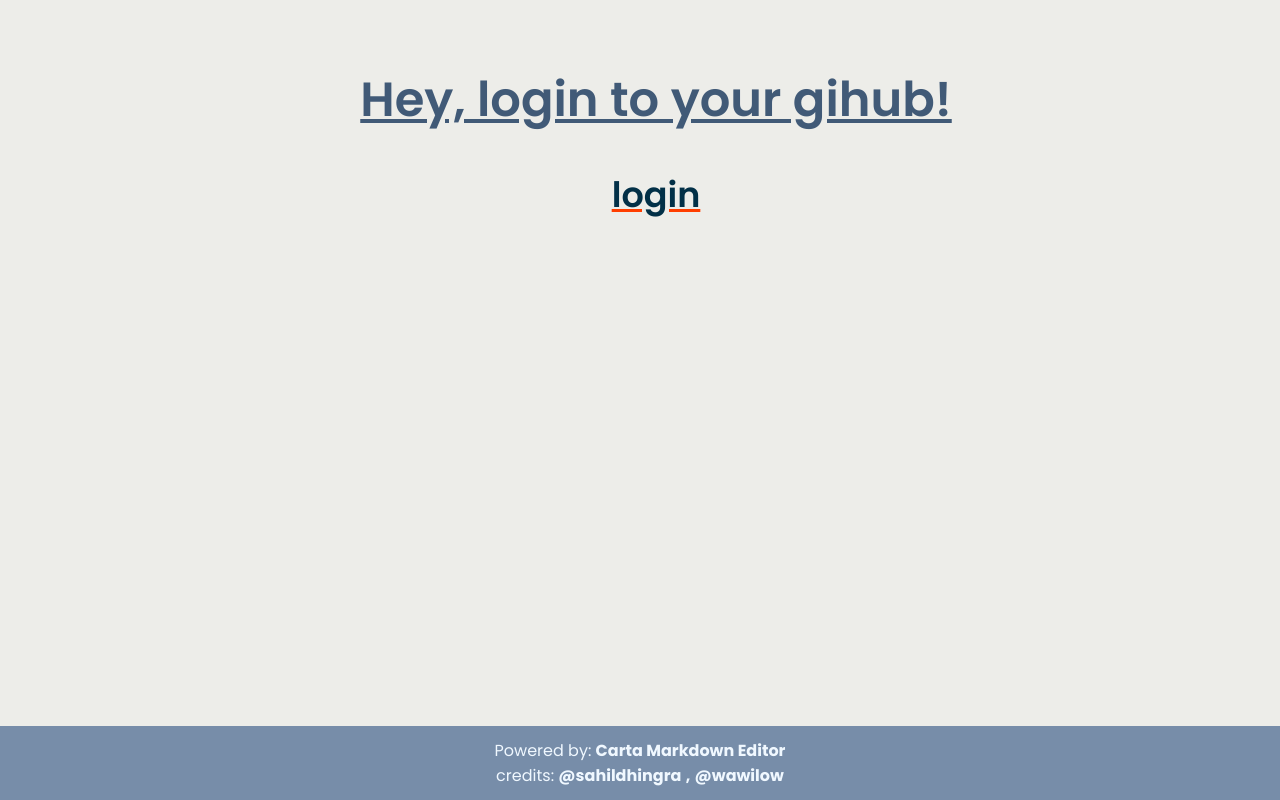
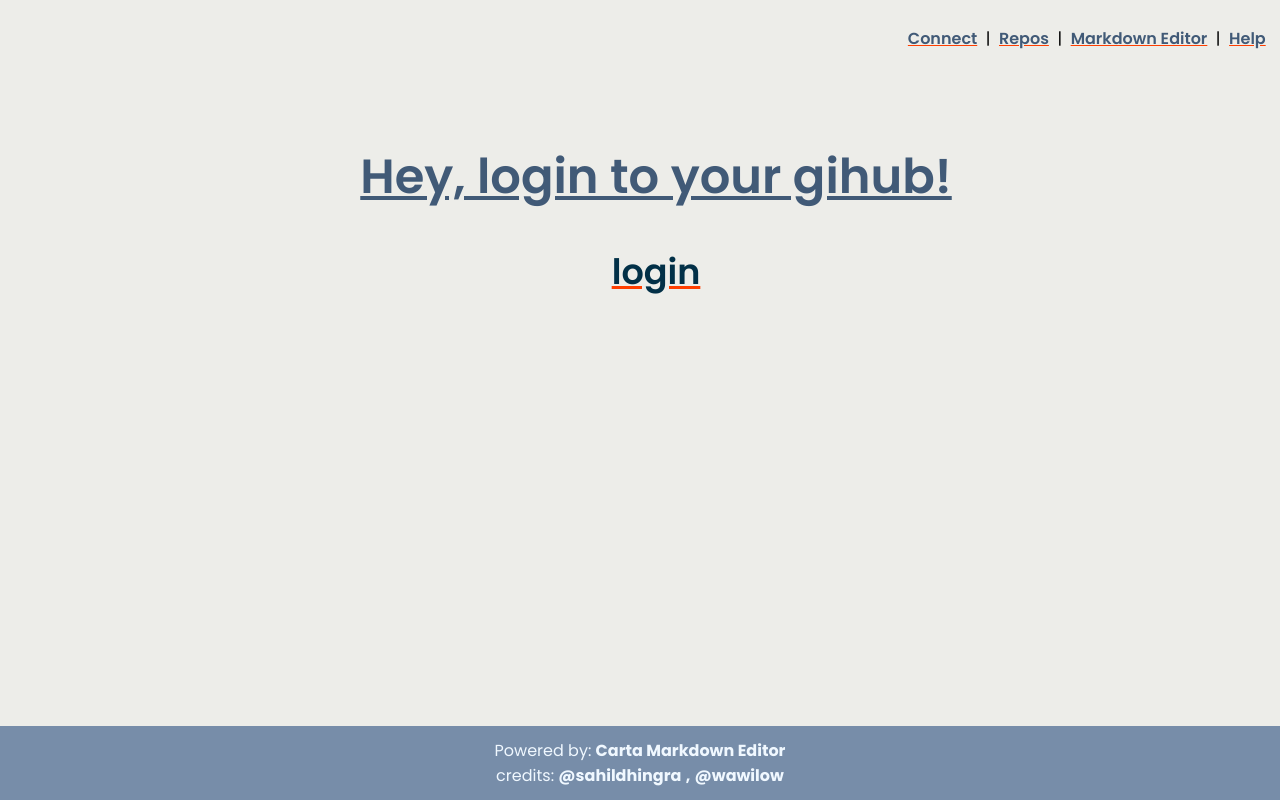
Before and after one commit to skar-software/markdown-git-cms, a SvelteKit app in the folder frontend/: page / in a window 1280 px wide. Shown: the top 800 px of the page. Built offline with nearby package versions, Linux system fonts and the light colour scheme.

Commit message:
feat: Add header with navigation links to layout component

```diff
--- a/frontend/src/routes/+layout.svelte
+++ b/frontend/src/routes/+layout.svelte
@@ -2,6 +2,9 @@
 </script>
 
 <div class="app">
+  <header>
+    <pre> <a href="/login">Connect</a>  |  <a href="/repos">Repos</a>  |  <a href="/repos">Markdown Editor</a>  |  <a href="/repos">Help</a></pre>
+  </header>
   <main>
     <slot />
   </main>
@@ -30,6 +33,12 @@
 </div>
 
 <style>
+
+  header{
+    padding: 10px;
+    direction: rtl;
+    background-color: #edede9;
+  }
   * {
     font-family: poppins;
   }
@@ -71,4 +80,9 @@
       padding: 12px 0;
     }
   }
+  header pre a{
+    font-size: 1rem;
+    color: #415a77;
+    font-weight: 600;
+  }
 </style>
--- a/frontend/src/routes/repos/[owner]/[rep]/[file]/+page.svelte
+++ b/frontend/src/routes/repos/[owner]/[rep]/[file]/+page.svelte
@@ -61,6 +61,9 @@
 </main>
 
 <style>
+    * {
+    font-family: poppins;
+  }
   :global(.my-h1) {
     color: #415a77;
     text-decoration: underline;
@@ -88,6 +91,7 @@
     border-radius: 24px;
     cursor: pointer;
     margin: 20px auto;
+    margin-bottom: 70px;
   }
   :global(.carta-font-code) {
 	font-family: '...', monospace;
```
